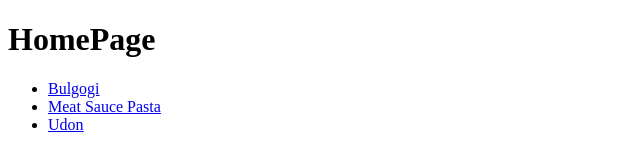
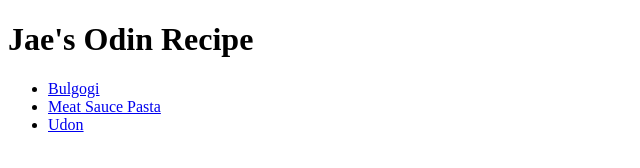
Before and after one commit to jaeykos/odin-recipes, a plain HTML site: page index.html in a window 1280 px wide. Shown: the whole page, without its empty margins (0-640 px from the left). Drawn offline with Linux system fonts and the light colour scheme.

Commit message:
Update main page header and pasta image file

```diff
--- a/index.html
+++ b/index.html
@@ -7,16 +7,13 @@
     </head>
 
     <body>
-        <h1>HomePage</h1>
+        <h1>Jae's Odin Recipe</h1>
         <ul>
             <li><a href = "recipes/bulgogi.html">Bulgogi</a></li>
             <li><a href = "recipes/meat_sauce_pasta.html">Meat Sauce Pasta</a></li>
             <li><a href = "recipes/udon.html">Udon</a></li>
         </ul>
 
-
-
-
     </body>
 
 </html>
```
Also changed, not shown: img/meat_sauce_pasta.webp.
